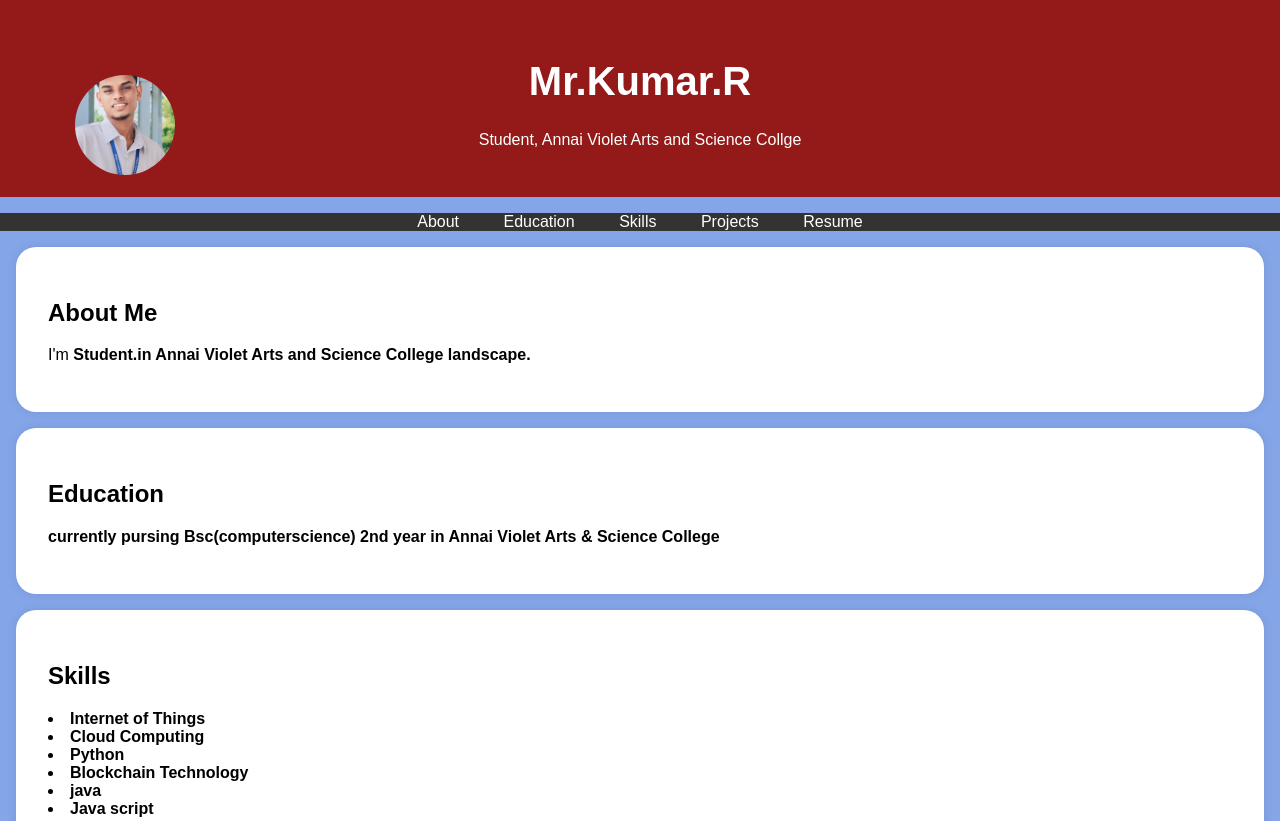
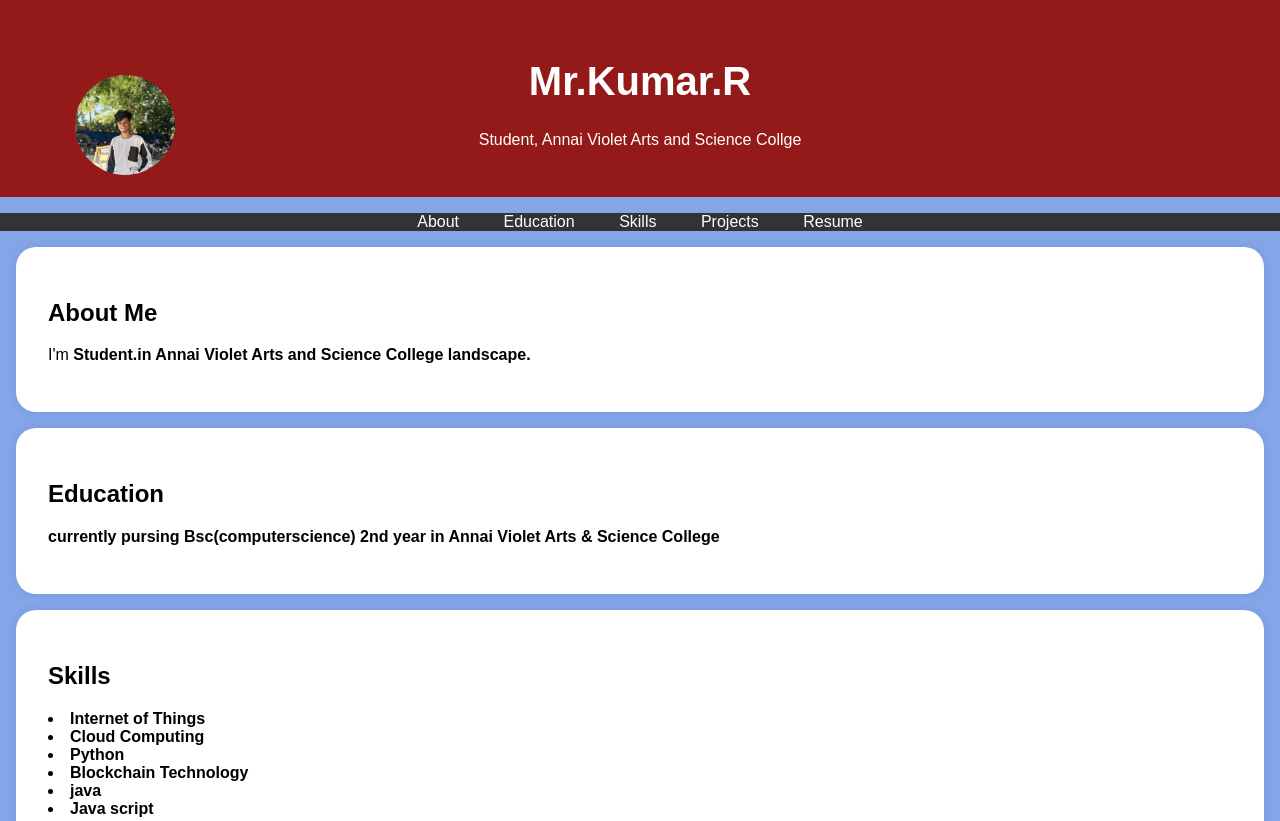
Before and after one commit to kumar730/Kumar-R, a plain HTML site: page index.html in a window 1280 px wide. Shown: the top 821 px of the page. Drawn offline with Linux system fonts and the light colour scheme.

Commit message:
Image Update index.html

```diff
--- a/index.html
+++ b/index.html
@@ -95,7 +95,7 @@
     <header>
         <div class="header-content">
             <!-- Add your profile picture here -->
-            <img src="kumar.jpg" alt="Your Profile Picture" class="profile-picture">
+            <img src="kkumar.jpg" alt="Your Profile Picture" class="profile-picture">
             <h1>Mr.Kumar.R</h1>
             <p> Student, Annai Violet Arts and  Science Collge</p>
         </div>
```
